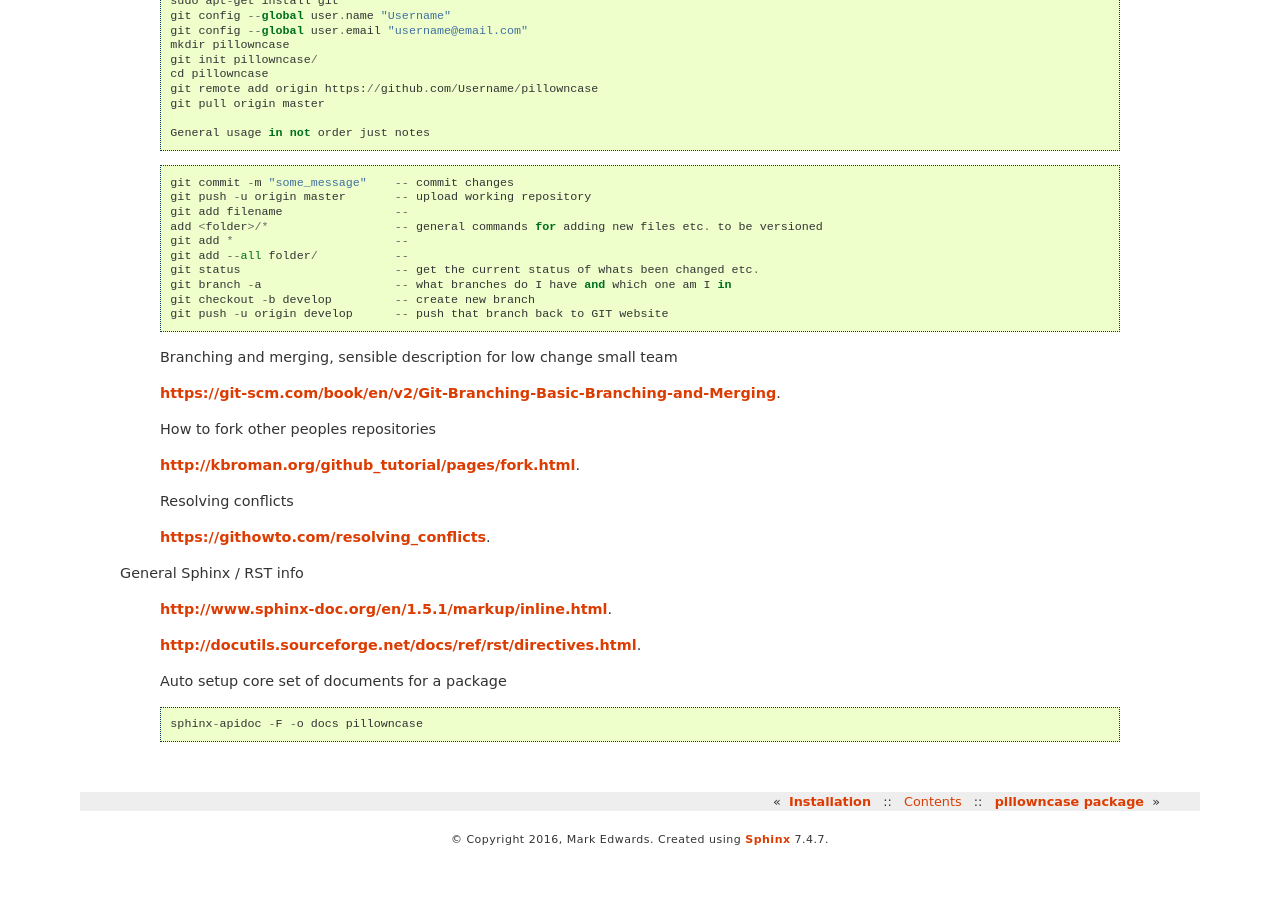
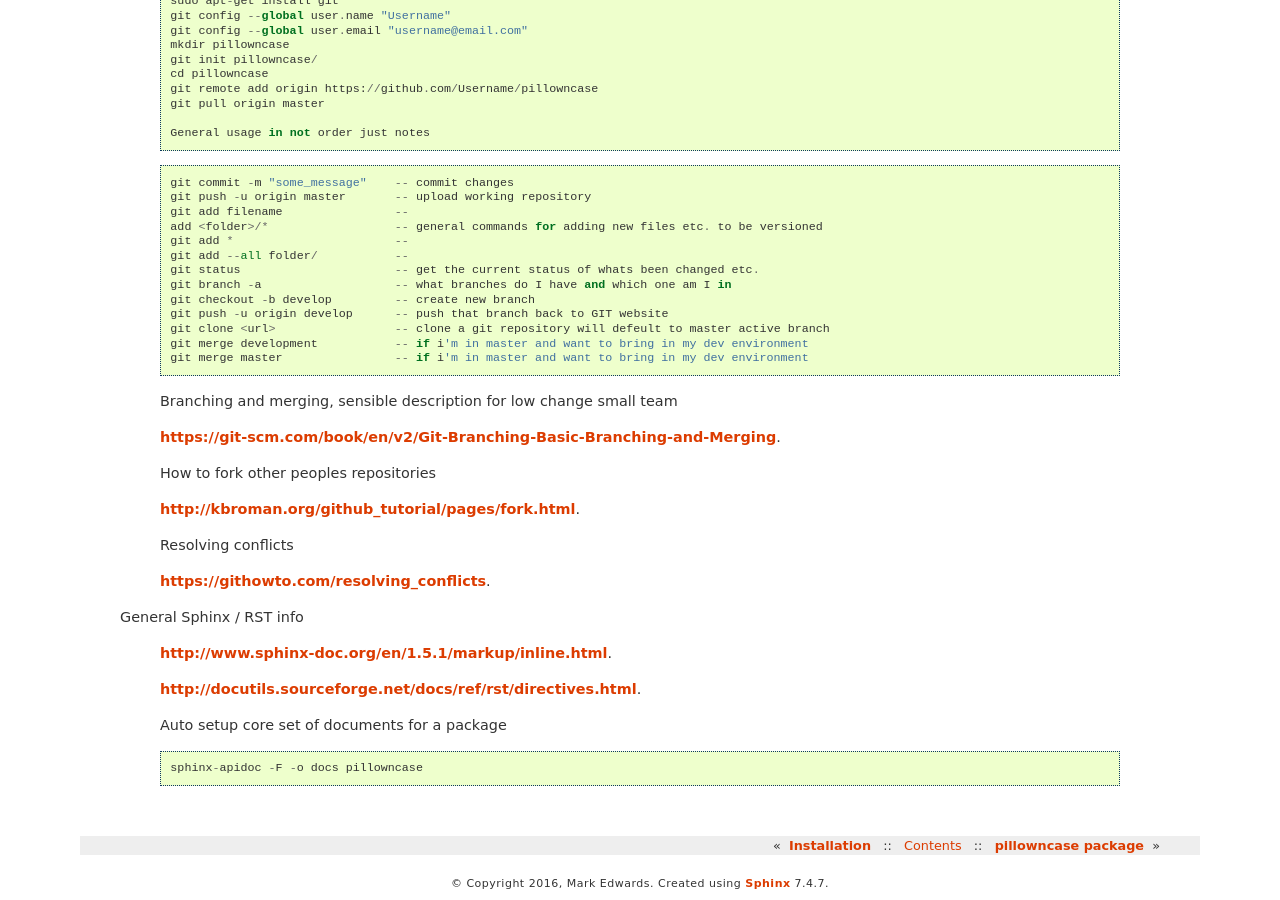
Before and after one commit to ArchageXIII/pillowncase, a Sphinx documentation site: the page built from docs/devenv.rst, in a window 1280 px wide and 900 px high, scrolled down 2840 px. Built offline with Sphinx 7.4.7, drawn with Linux system fonts in a browser that asks for light colours; before the commit the page ends 3697 px from its top, so only the background shows below that.

Commit message:
documentation update

```diff
--- a/docs/devenv.rst
+++ b/docs/devenv.rst
@@ -176,6 +176,9 @@ General GIT commands (after initial creation of a repository on GIT website)
 		git branch -a                   -- what branches do I have and which one am I in
 		git checkout -b develop         -- create new branch
 		git push -u origin develop      -- push that branch back to GIT website
+		git clone <url>                 -- clone a git repository will defeult to master active branch
+		git merge development           -- if i'm in master and want to bring in my dev environment
+		git merge master                -- if i'm in master and want to bring in my dev environment
 
 	Branching and merging, sensible description for low change small team
 
```
